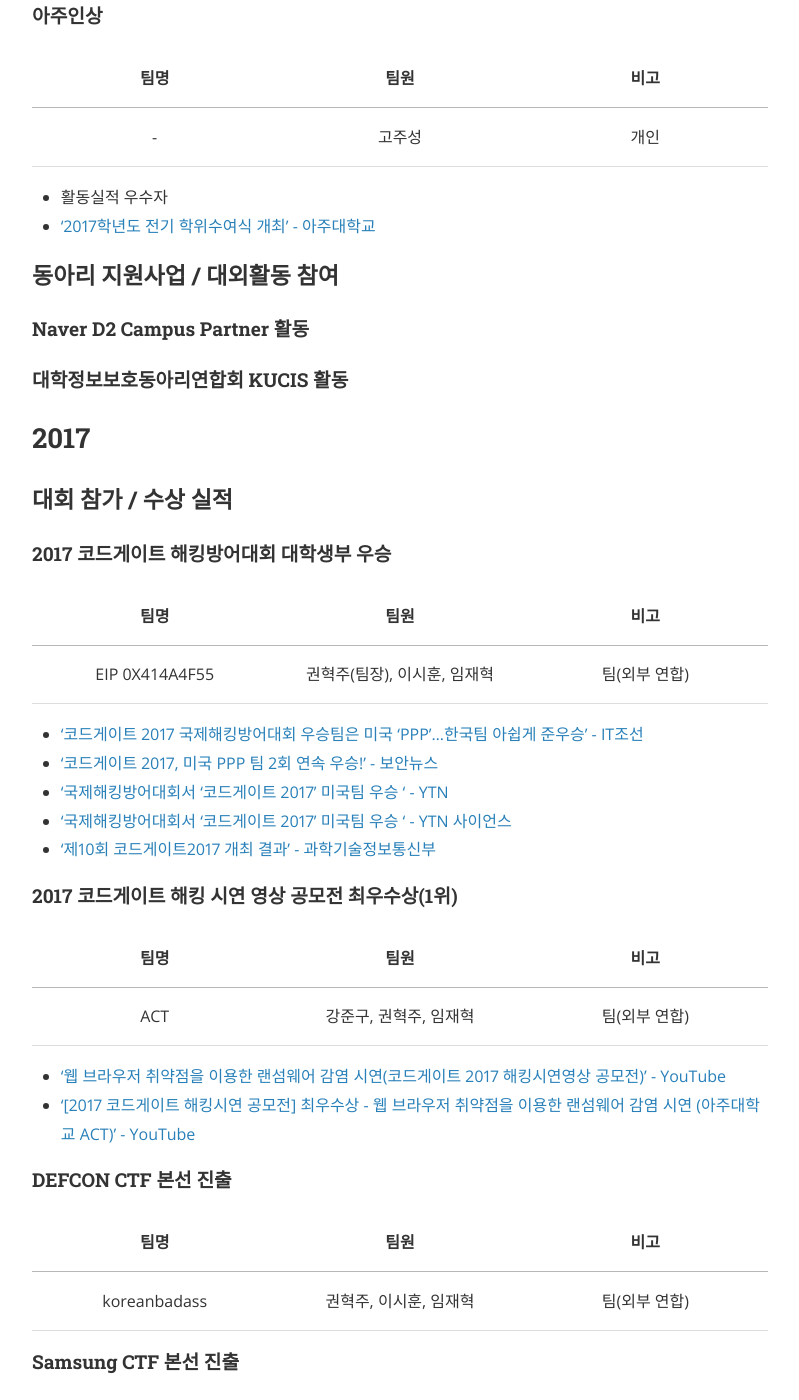
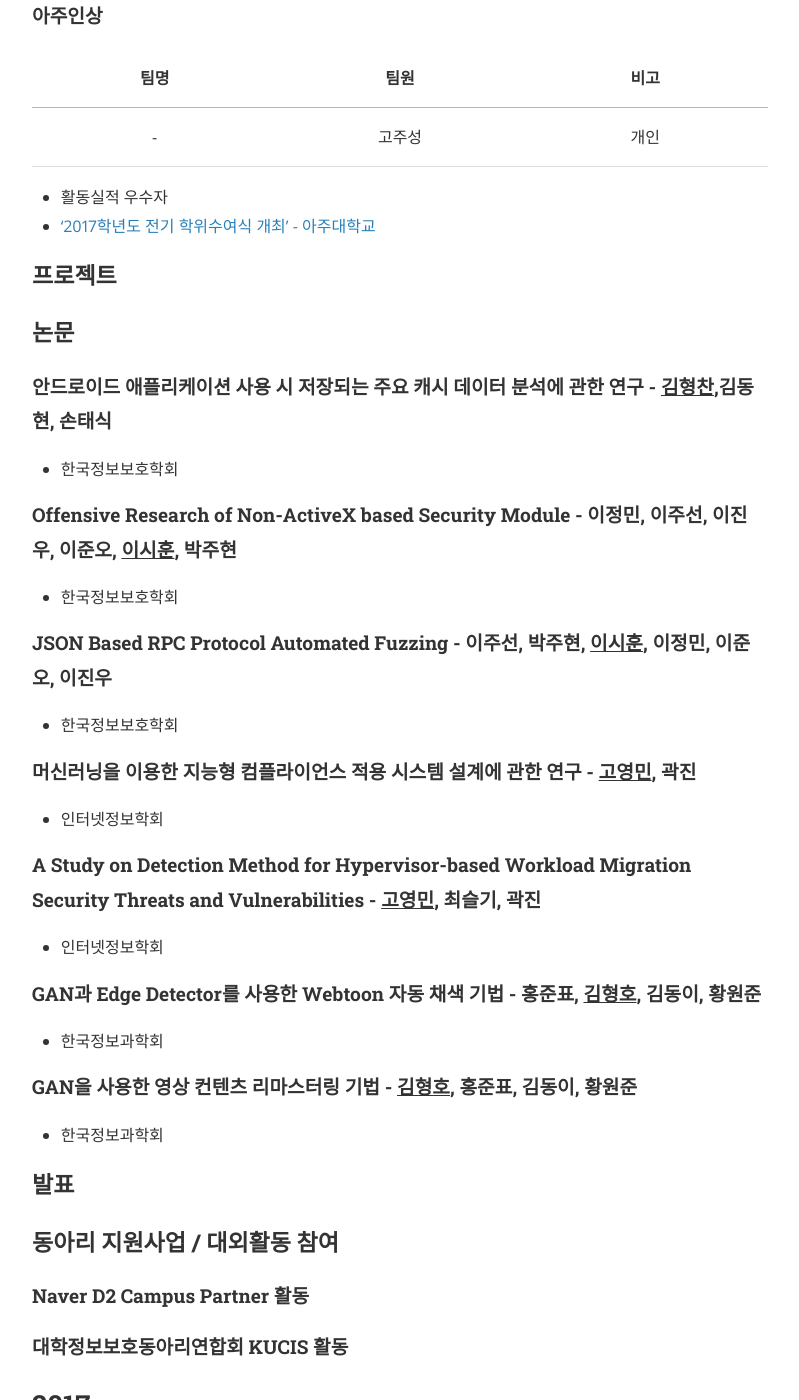
Before and after one commit to ajou-whois/ajou-whois.github.io, a Jekyll site: the page built from achievement.md, in a window 1280 px wide and 1400 px high, scrolled down 3493 px. Shown: the whole window, without its empty margins (240-1039 px from the left). Built offline with Jekyll 4.4.1, drawn with Linux system fonts in a browser that asks for light colours; nearby versions of some CDN libraries.

Commit message:
2018 논문 추가 20181213

```diff
--- a/achievement.md
+++ b/achievement.md
@@ -121,6 +121,40 @@ WhoIs와 WhoIs 회원들의 모든 활동 실적입니다.
 
 * 활동실적 우수자
 * ['2017학년도 전기 학위수여식 개최' - 아주대학교](http://www.ajou.ac.kr/new/ajou/news.jsp?mode=view&article_no=173845)
+
+### 프로젝트
+
+### 논문
+
+#### 안드로이드 애플리케이션 사용 시 저장되는 주요 캐시 데이터 분석에 관한 연구 - <u>김형찬</u>,김동현, 손태식
+
+* 한국정보보호학회
+
+#### Offensive Research of Non-ActiveX based Security Module - 이정민, 이주선, 이진우, 이준오, <u>이시훈</u>, 박주현
+
+* 한국정보보호학회
+
+#### JSON Based RPC Protocol Automated Fuzzing - 이주선, 박주현, <u>이시훈</u>, 이정민, 이준오, 이진우
+
+* 한국정보보호학회
+
+#### 머신러닝을 이용한 지능형 컴플라이언스 적용 시스템 설계에 관한 연구 - <u>고영민</u>, 곽진
+
+* 인터넷정보학회
+
+#### A Study on Detection Method for Hypervisor-based Workload Migration Security Threats and Vulnerabilities - <u>고영민</u>, 최슬기, 곽진
+
+* 인터넷정보학회
+
+#### GAN과 Edge Detector를 사용한 Webtoon 자동 채색 기법 - 홍준표, <u>김형호</u>, 김동이, 황원준
+
+* 한국정보과학회
+
+#### GAN을 사용한 영상 컨텐츠 리마스터링 기법 - <u>김형호</u>, 홍준표, 김동이, 황원준
+
+* 한국정보과학회
+
+### 발표
 
 ### 동아리 지원사업 / 대외활동 참여
 
```
